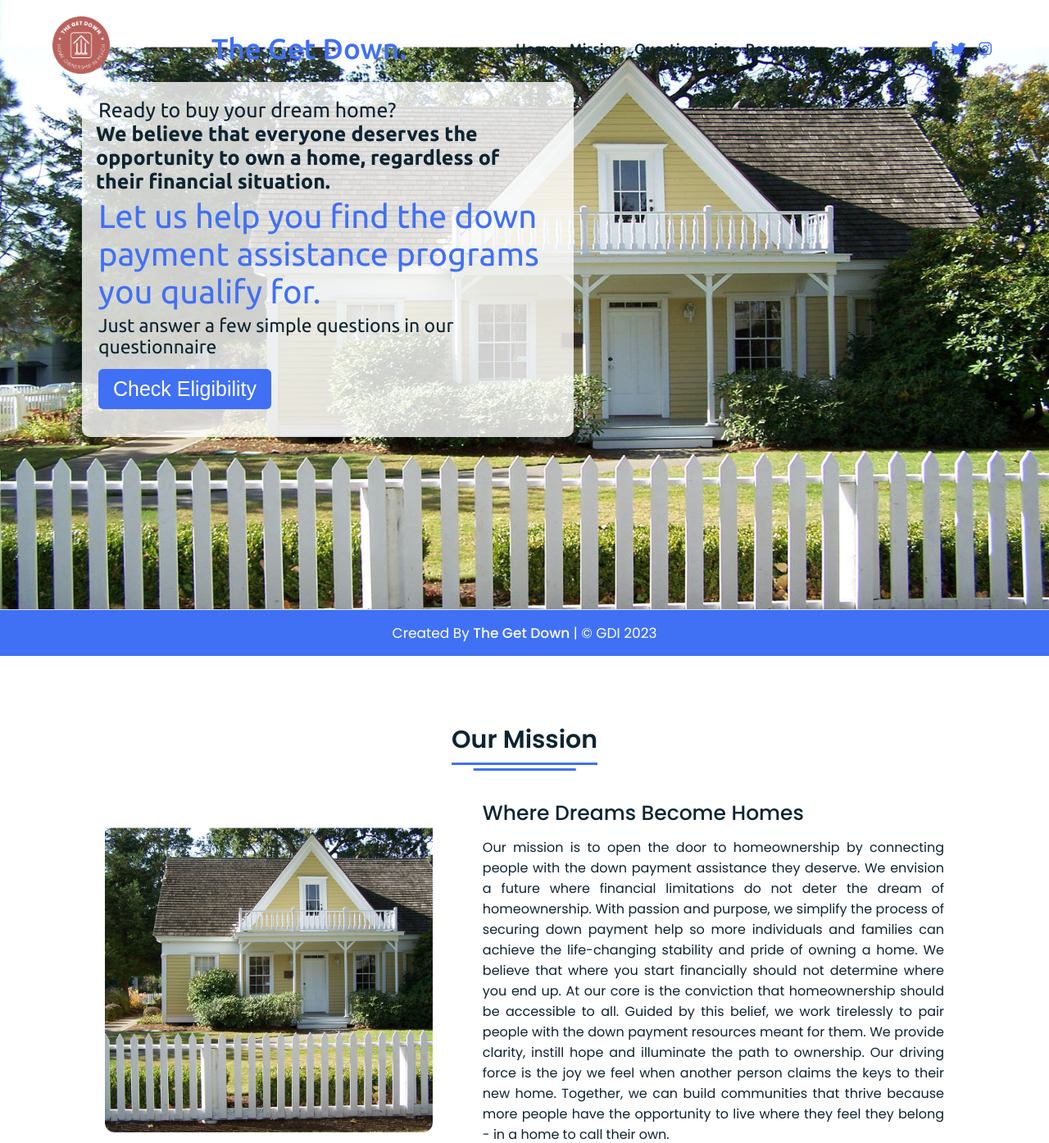
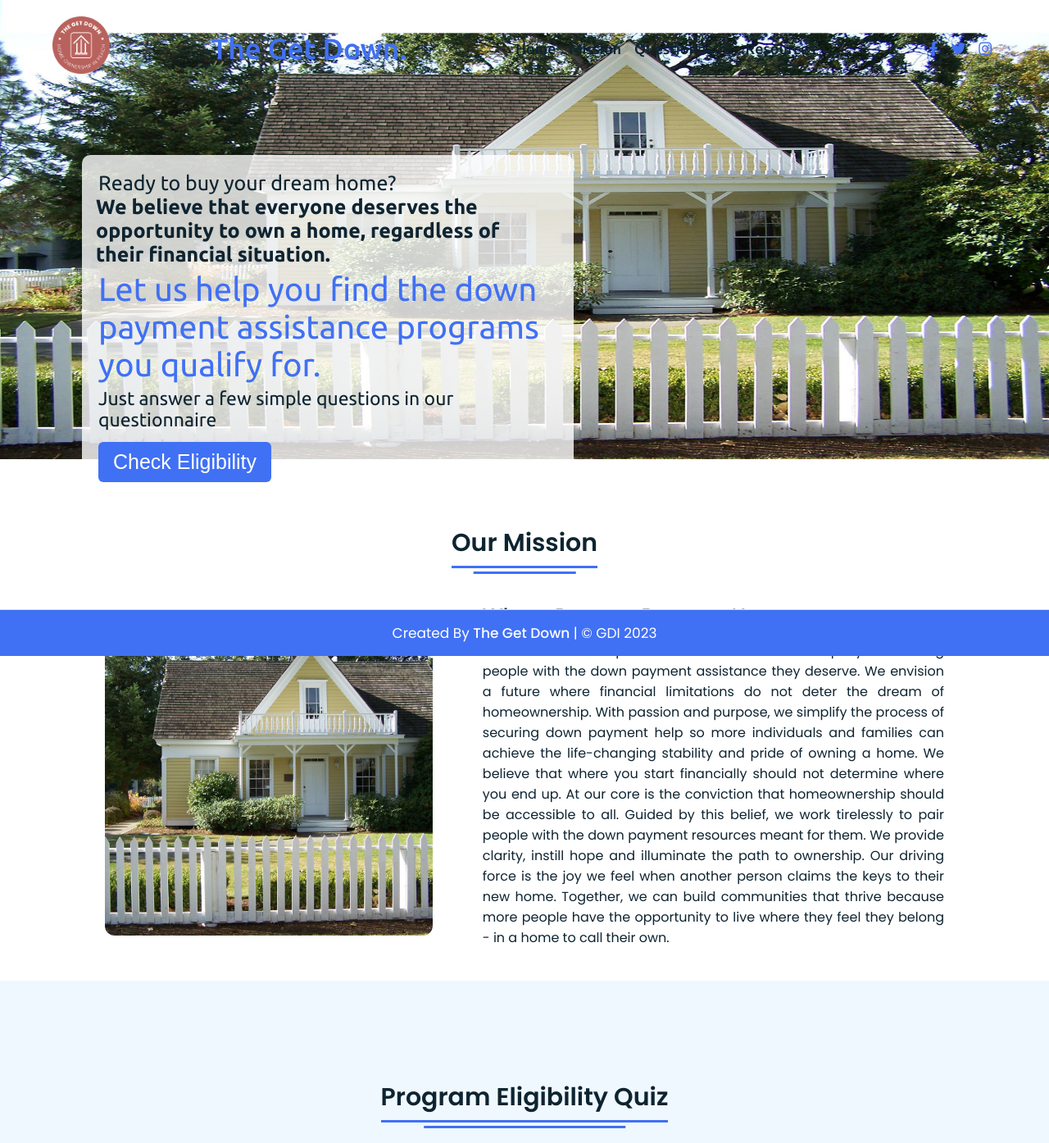
Before and after one commit to ngarciaotero/DownPaymentAssistance, a Django app: page / in a window 1280 px wide. Shown: the top 1394 px of the page at 82% size. Run offline with Django 4.2, Linux system fonts and the light colour scheme.

Commit message:
Fix white space

```diff
--- a/DownPayment/DPA_app/templates/home.html
+++ b/DownPayment/DPA_app/templates/home.html
@@ -127,7 +127,7 @@
 
 /* home section styling */
 .home {
-  height: 100vh;
+  height: 70vh;
   width: 100%;
   background: url("images/background1.jpg") no-repeat;
   background-size: cover;
@@ -136,7 +136,7 @@
   background-attachment: fixed;
   font-family: "Ubuntu", sans-serif;
   position: relative;
-  padding-top: 50px; /* Adjust the padding-top value */
+  padding-top: 200px; /* Adjust the padding-top value */
 }
 /* ------------------------------------------------ */
 .text-container {
```
